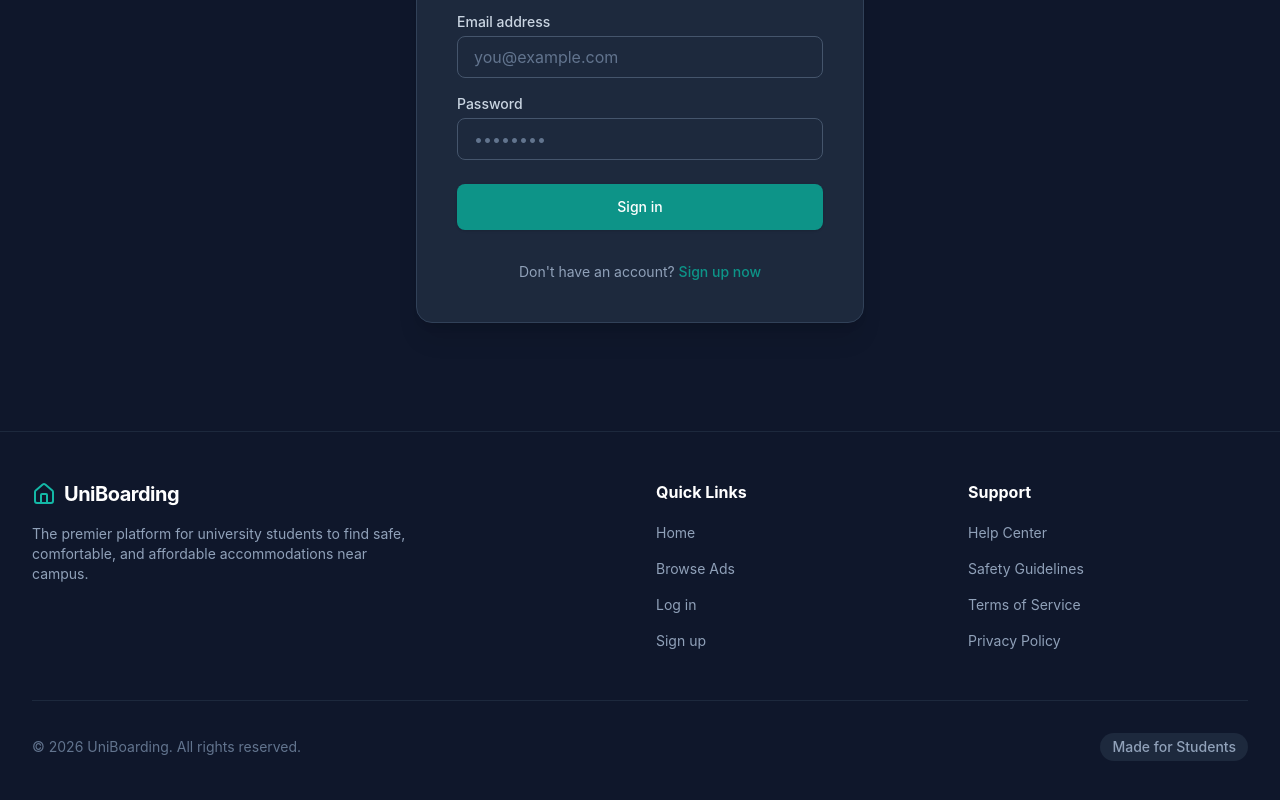
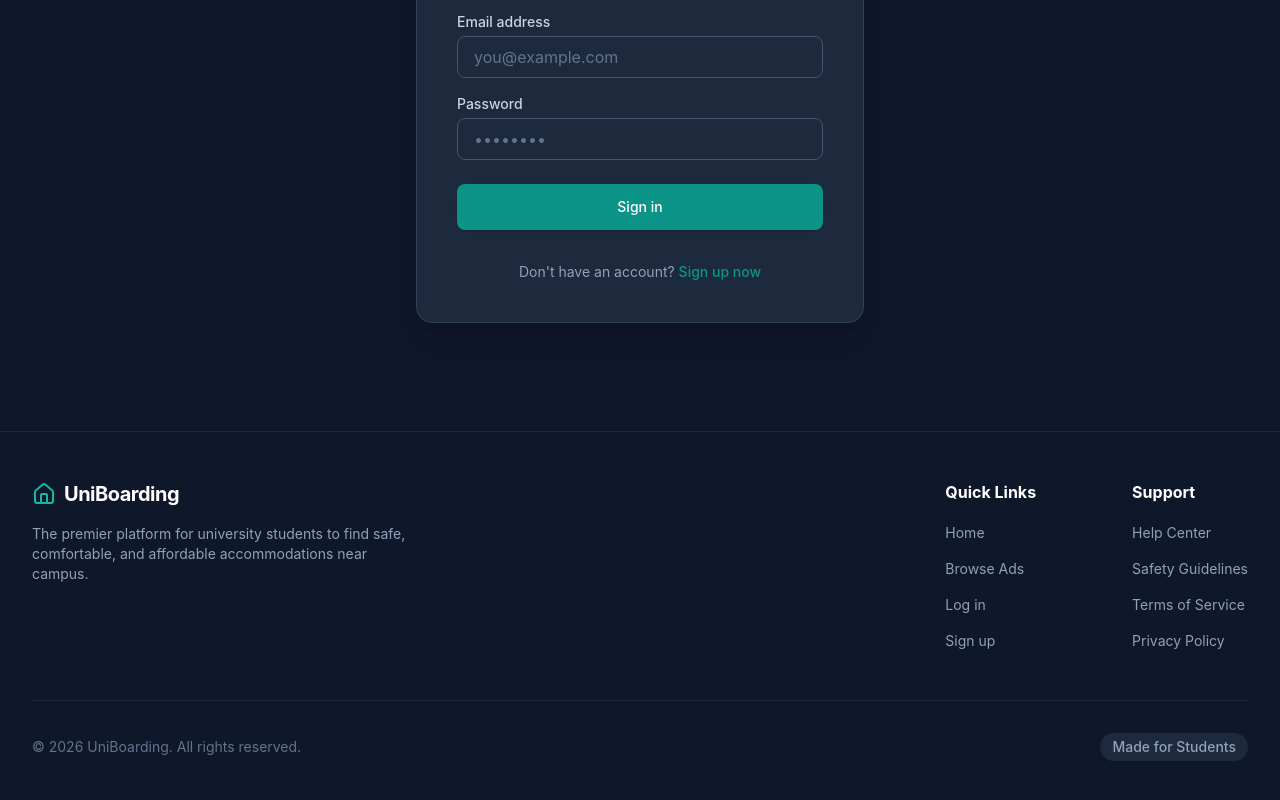
Before and after one commit to SurangaX/-UniStay-Boarding-Finder, a React (Vite) app: page /login in a window 1280 px wide. Shown: the part 370-1170 px from the top of the page. Built offline with nearby package versions, Linux system fonts and the light colour scheme.

Commit message:
style: fix footer alignment

```diff
--- a/src/components/Footer.jsx
+++ b/src/components/Footer.jsx
@@ -7,19 +7,20 @@
   return (
     <footer className="bg-white dark:bg-slate-900 border-t border-slate-200 dark:border-slate-800 transition-colors duration-200">
       <div className="max-w-7xl mx-auto px-4 sm:px-6 lg:px-8 py-12">
-        <div className="grid grid-cols-1 md:grid-cols-4 gap-8">
+        <div className="flex flex-col md:flex-row justify-between gap-12">
 
           {/* Brand & Description */}
-          <div className="col-span-1 md:col-span-2">
+          <div className="max-w-sm">
             <Link to="/" className="flex items-center gap-2 text-brand-600 dark:text-brand-500 hover:opacity-80 transition-opacity mb-4">
               <Home className="h-6 w-6" />
               <span className="font-bold text-xl tracking-tight text-slate-900 dark:text-white">UniBoarding</span>
             </Link>
-            <p className="text-slate-600 dark:text-slate-400 text-sm max-w-sm">
+            <p className="text-slate-600 dark:text-slate-400 text-sm">
               The premier platform for university students to find safe, comfortable, and affordable accommodations near campus.
             </p>
           </div>
 
+          <div className="flex gap-12 sm:gap-24">
             {/* Quick Links */}
             <div>
               <h3 className="font-bold text-slate-900 dark:text-white mb-4">Quick Links</h3>
@@ -74,6 +75,7 @@
               </ul>
             </div>
           </div>
+        </div>
 
         {/* Bottom Bar */}
         <div className="mt-12 pt-8 border-t border-slate-200 dark:border-slate-800 flex flex-col md:flex-row items-center justify-between gap-4">
```
Lines whose indentation alone changed are shown as unchanged.
